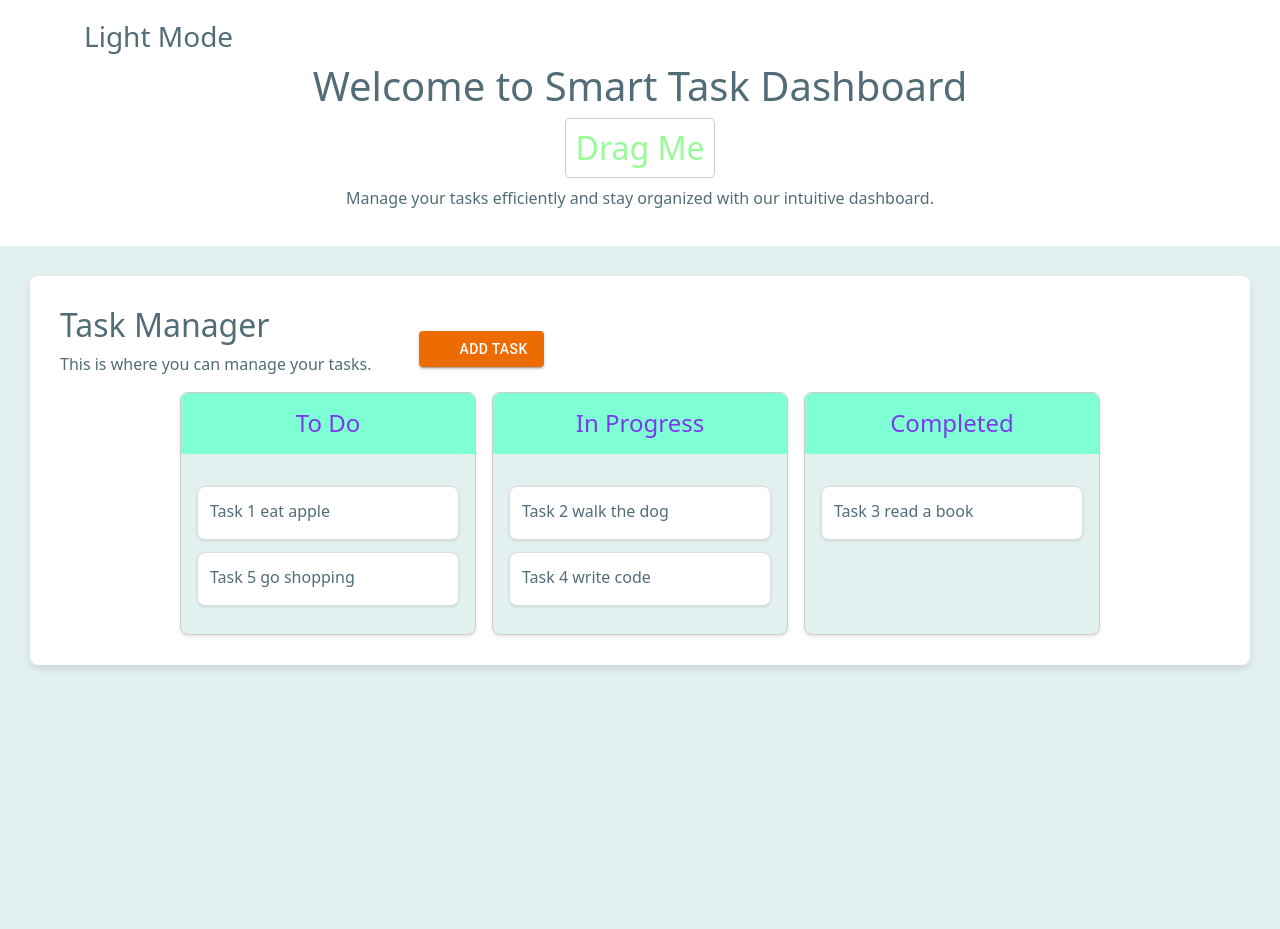
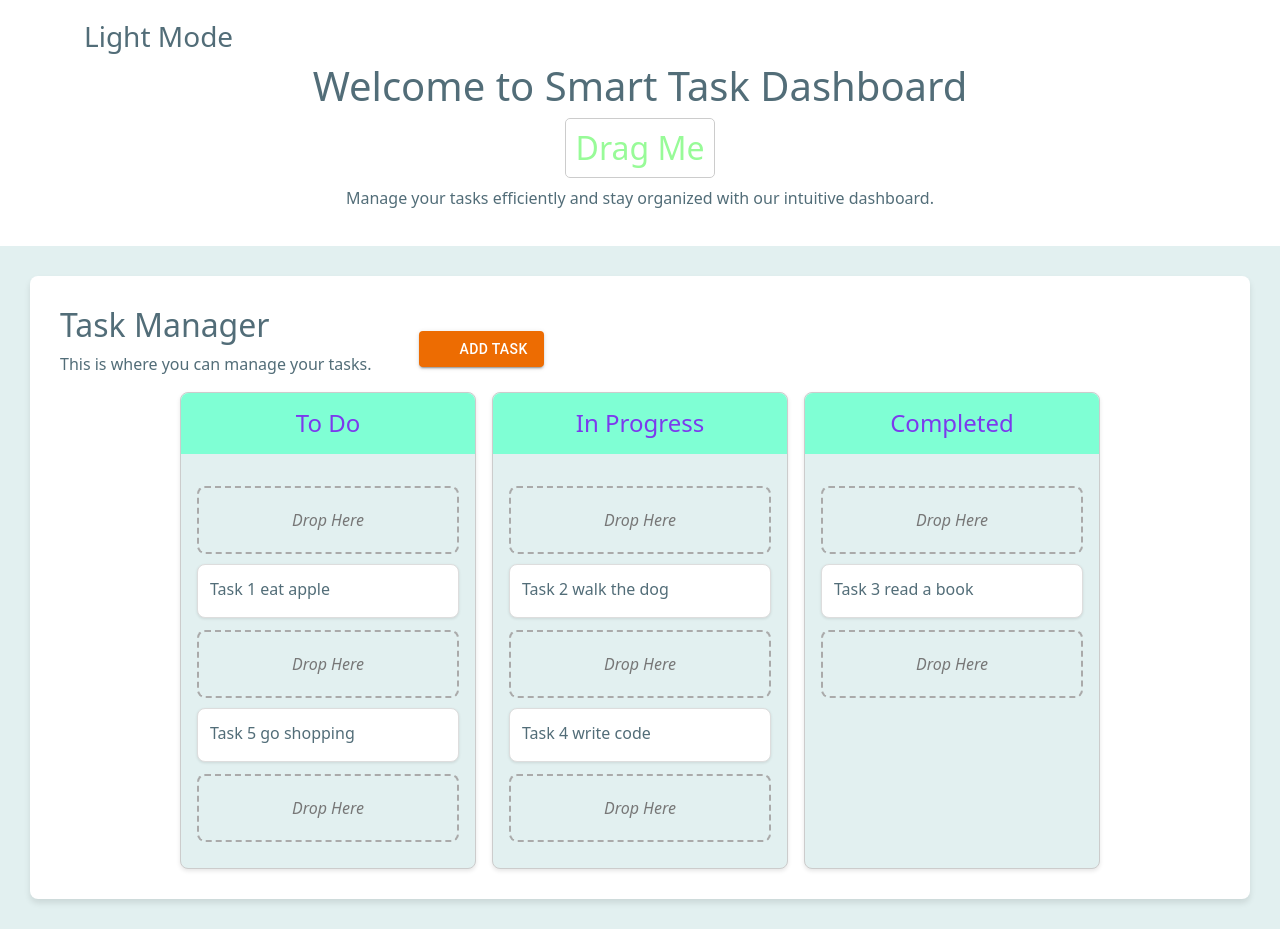
Before and after one commit to herrykargar/React-Task-Dashboard, a React (Vite) app: page / in a window 1280 px wide. Before the commit the page ends 800 px from the top, so only its background shows below. Built offline with nearby package versions, Linux system fonts and the light colour scheme; some icons are missing.

Commit message:
make task draggable

```diff
--- a/src/assets/css/taskColumn.css
+++ b/src/assets/css/taskColumn.css
@@ -33,3 +33,13 @@
 .task-card h6{
     margin: 0;
 }
+
+.drop-area{
+    border: 2px dashed #aaa;
+    margin-bottom: 10px;
+    border-radius: 8px;
+    padding: 20px;
+    text-align: center;
+    color: #777;
+    font-style: italic;
+}
--- /dev/null
+++ b/src/components/DropArea.jsx
@@ -0,0 +1,9 @@
+import '../assets/css/taskColumn.css';
+
+export default function DropArea() {
+  return (
+    <div className='drop-area'>
+        Drop Here
+    </div>
+  )
+}
--- a/src/components/Task.jsx
+++ b/src/components/Task.jsx
@@ -5,6 +5,7 @@ import CheckOutlinedIcon from '@mui/icons-material/CheckOutlined';
 import StartIcon from '@mui/icons-material/Start';
 import VerifiedOutlinedIcon from '@mui/icons-material/VerifiedOutlined';
 import Draggable from 'react-draggable';
+import DropArea from './DropArea';
 
 export default function Task({ status }) {
     const { tasks, setTasks } = useContext(TaskContext);
@@ -29,26 +30,28 @@ export default function Task({ status }) {
         setTasks(updated);
     }
 
-    const dragTask = (e, id) => {
-        e.preventDefault();
-        let updated = tasks.map(task => {
-            if (task.id === id) {
-                return { ...task, status: task.status === 'To Do' ? 'In Progress' : task.status === 'In Progress' ? 'Completed' : 'To Do' };
-            }
-            console.log(task);
-            return task;
-        });
-        setTasks(updated);
-    }
+    // const dragTask = (e, id) => {
+    //     e.preventDefault();
+    //     let updated = tasks.map(task => {
+    //         if (task.id === id) {
+    //             return { ...task, status: task.status === 'To Do' ? 'In Progress' : task.status === 'In Progress' ? 'Completed' : 'To Do' };
+    //         }
+    //         console.log(task);
+    //         return task;
+    //     });
+    //     setTasks(updated);
+    // }
 
     const nodeRef = React.useRef(null);
     return (
         <div>
             {
                 tasks ? tasks.filter(task => task.status === status).map(filteredTask => (
-                    <Draggable nodeRef={nodeRef} key={filteredTask.id}>
-                        <div onDragStart={()=>{console.log("hello drage");}} className="task-card" ref={nodeRef}>
-                        {/* <div onDragLeaveCapture={(event)=>{ dragTask(event, filteredTask.id) }} className="task-card" ref={nodeRef}> */}
+                    // <Draggable nodeRef={nodeRef} key={filteredTask.id}>
+                    // <div onDragStart={() => { console.log("hello drage"); }} className="task-card" ref={nodeRef}>
+                    <div key={filteredTask.id}>
+                        <div onDragStart={() => { console.log("hello drage"); }} className="task-card" draggable>
+                            {/* <div onDragLeaveCapture={(event)=>{ dragTask(event, filteredTask.id) }} className="task-card" ref={nodeRef}> */}
                             <h6>
                                 {filteredTask.title}
                                 {
@@ -71,7 +74,9 @@ export default function Task({ status }) {
                                 }
                             </h6>
                         </div>
-                    </Draggable>
+                        <DropArea />
+                    </div>
+                    // </Draggable>
                 )) : 'No tasks available'
             }
         </div>
--- a/src/components/TaskCollumn.jsx
+++ b/src/components/TaskCollumn.jsx
@@ -1,17 +1,21 @@
 import '../assets/css/taskColumn.css';
 import Task from './Task';
+import DropArea from './DropArea';
 // import
 
 export default function TaskCollumn({ ...props }) {
     return (
-
+        <>
             <div className='task-collumn col-12 col-sm-3 col-md-3 p-0'>
                 <div>
                     <h4>{props.title}</h4>
                 </div>
                 <div className='task-collumn-body'>
+                    <DropArea />
                     <Task status={props.title} />
+                    {/* <DropArea /> */}
                 </div>
             </div>
+        </>
     )
 }
```
Lines whose indentation alone changed are shown as unchanged.
